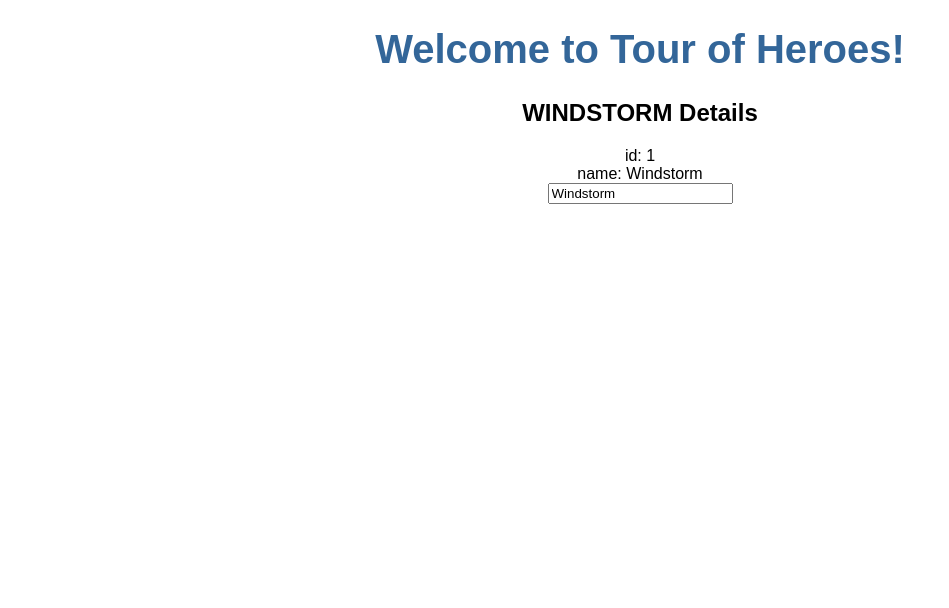
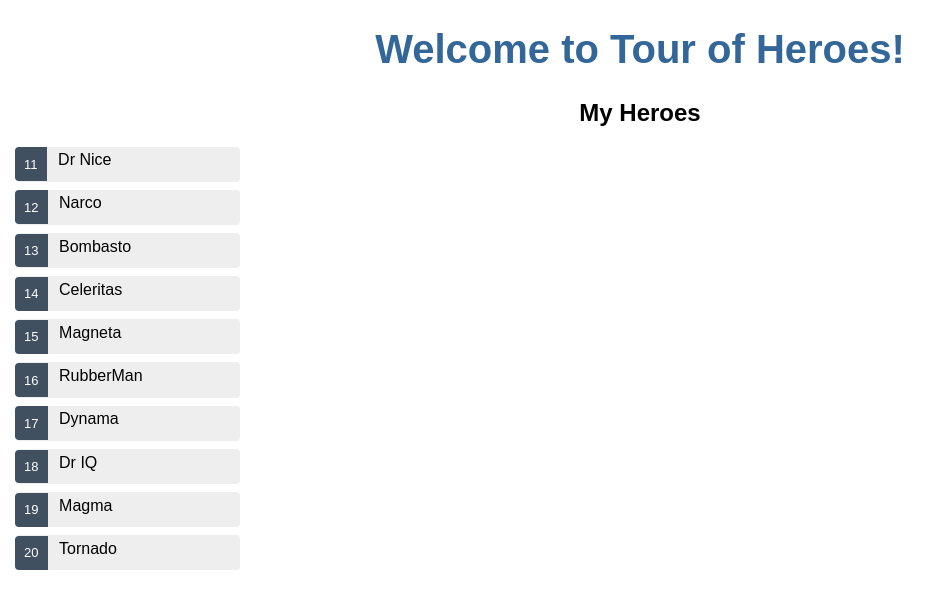
Before and after one commit to DimaScherbakov/angular-tour-of-heroes, an Angular app: page / in a window 1280 px wide. Shown: the top 608 px of the page, without its empty margins (0-949 px from the left). Built offline with nearby package versions, Linux system fonts and the light colour scheme.

Commit message:
add list of heroes

```diff
--- a/src/app/heroes/heroes.component.css
+++ b/src/app/heroes/heroes.component.css
@@ -0,0 +1,45 @@
+/* HeroesComponent's private CSS styles */
+.heroes {
+  margin: 0 0 2em 0;
+  list-style-type: none;
+  padding: 0;
+  width: 15em;
+}
+.heroes li {
+  display: flex;
+  cursor: pointer;
+  position: relative;
+  left: 0;
+  background-color: #eee;
+  margin: 0.5em;
+  padding: 0.3em 0;
+  height: 1.6em;
+  border-radius: 4px;
+}
+.heroes li:hover {
+  color: #607d8b;
+  background-color: #ddd;
+  left: 0.1em;
+}
+.heroes li.selected {
+  background-color: #cfd8dc;
+  color: white;
+}
+.heroes li.selected:hover {
+  background-color: #bbd8dc;
+  color: white;
+}
+.heroes .badge {
+  display: inline-block;
+  font-size: small;
+  color: white;
+  padding: 0.8em 0.7em 0 0.7em;
+  background-color: #405061;
+  line-height: 1em;
+  position: relative;
+  left: -1px;
+  top: -4px;
+  height: 1.8em;
+  margin-right: 0.8em;
+  border-radius: 4px 0 0 4px;
+}
--- a/src/app/heroes/heroes.component.html
+++ b/src/app/heroes/heroes.component.html
@@ -1,6 +1,20 @@
-<h2>{{ hero.name | uppercase }} Details</h2>
-<div><span>id: </span>{{ hero.id }}</div>
-<div><span>name: </span>{{ hero.name }}</div>
-<form action="" [formGroup]="newHeroForm">
-  <input type="text" formControlName="name" placeholder="name" />
-</form>
+<h2>My Heroes</h2>
+<ul class="heroes">
+  <li
+    *ngFor="let hero of heroes"
+    (click)="onSelect(hero)"
+    [class.selected]="selectedHero && hero.id === selectedHero.id"
+  >
+    <span class="badge">{{ hero.id }}</span>
+    {{ hero.name }}
+  </li>
+</ul>
+
+<div *ngIf="selectedHero">
+  <h2>{{ selectedHero.name | uppercase }} Details</h2>
+  <div><span>id: </span>{{ selectedHero.id }}</div>
+  <div><span>name: </span>{{ selectedHero.name }}</div>
+  <form action="" [formGroup]="newHeroForm">
+    <input type="text" formControlName="name" placeholder="name" />
+  </form>
+</div>
--- a/src/app/heroes/heroes.component.ts
+++ b/src/app/heroes/heroes.component.ts
@@ -1,6 +1,7 @@
 import { Component, OnInit } from '@angular/core';
 import { Hero } from '../hero';
 import { FormGroup, FormControl } from '@angular/forms';
+import { HEROES } from '../mock-heroes';
 
 @Component({
   selector: 'app-heroes',
@@ -8,17 +9,14 @@
   styleUrls: ['./heroes.component.css']
 })
 export class HeroesComponent implements OnInit {
-  hero: Hero = {
-    id: 1,
-    name: 'Windstorm'
-  };
-
+  heroes = HEROES.list;
   newHeroForm: FormGroup;
+  selectedHero;
 
   constructor() {
     this.__creeateNewHeroForm();
     this.newHeroForm.valueChanges.subscribe((data: any) => {
-      this.hero.name = data.name;
+      this.selectedHero.name = data.name;
     });
   }
 
@@ -26,7 +24,11 @@
 
   __creeateNewHeroForm() {
     this.newHeroForm = new FormGroup({
-      name: new FormControl(this.hero.name)
+      name: new FormControl('')
     });
   }
+
+  onSelect(hero: Hero): void {
+    this.selectedHero = hero;
+  }
 }
--- /dev/null
+++ b/src/app/mock-heroes.ts
@@ -0,0 +1,14 @@
+export const HEROES = {
+  list: [
+    { id: 11, name: 'Dr Nice' },
+    { id: 12, name: 'Narco' },
+    { id: 13, name: 'Bombasto' },
+    { id: 14, name: 'Celeritas' },
+    { id: 15, name: 'Magneta' },
+    { id: 16, name: 'RubberMan' },
+    { id: 17, name: 'Dynama' },
+    { id: 18, name: 'Dr IQ' },
+    { id: 19, name: 'Magma' },
+    { id: 20, name: 'Tornado' }
+  ]
+};
```
